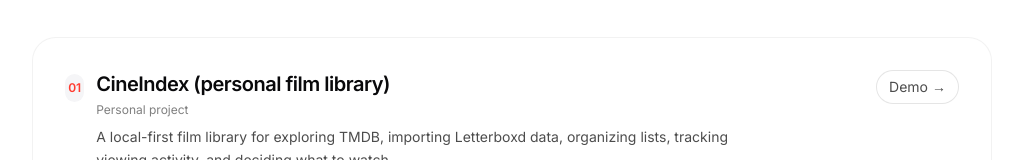
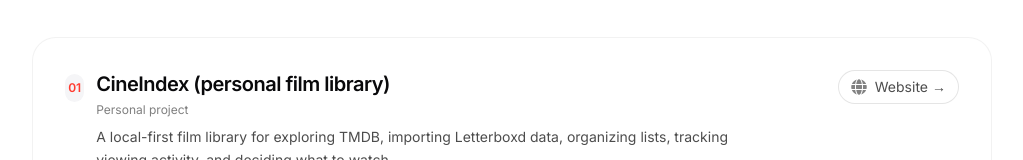
Before and after one commit to AlejandroRodaDev/portfolio, a Next.js app: page /projects in a window 1280 px wide. Shown: the part 385-545 px from the top of the page, without its empty margins (128-1151 px from the left). Built offline with nearby package versions, Linux system fonts and the light colour scheme.

Commit message:
Use CineIndex production website

```diff
--- a/src/content/project.ts
+++ b/src/content/project.ts
@@ -42,7 +42,7 @@ export const projects: Project[] = [
       "Covered the core domain and responsive user journeys with Vitest and Playwright, and packaged the experience as an installable PWA.",
     ],
     links: {
-      demo: "https://cine-index.vercel.app",
+      web: "https://cineindex.es/",
     },
   },
  {
```
